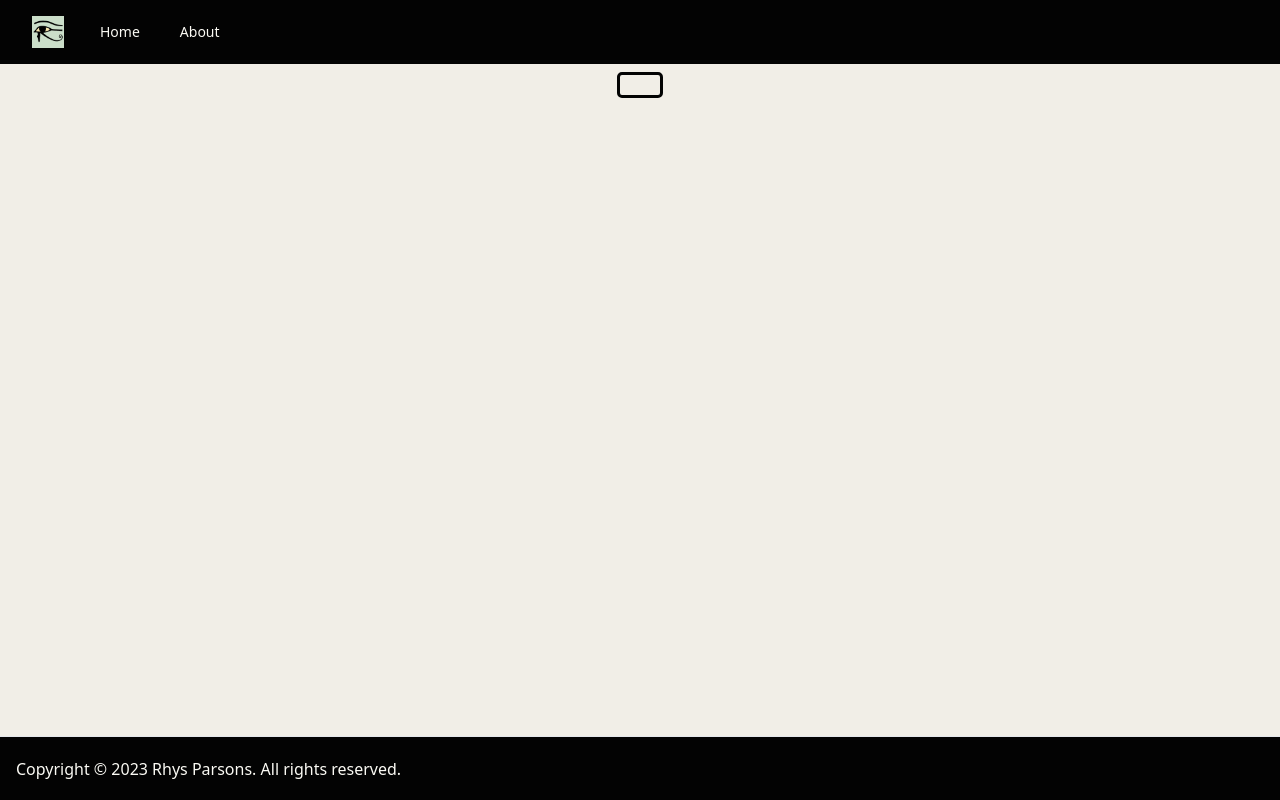
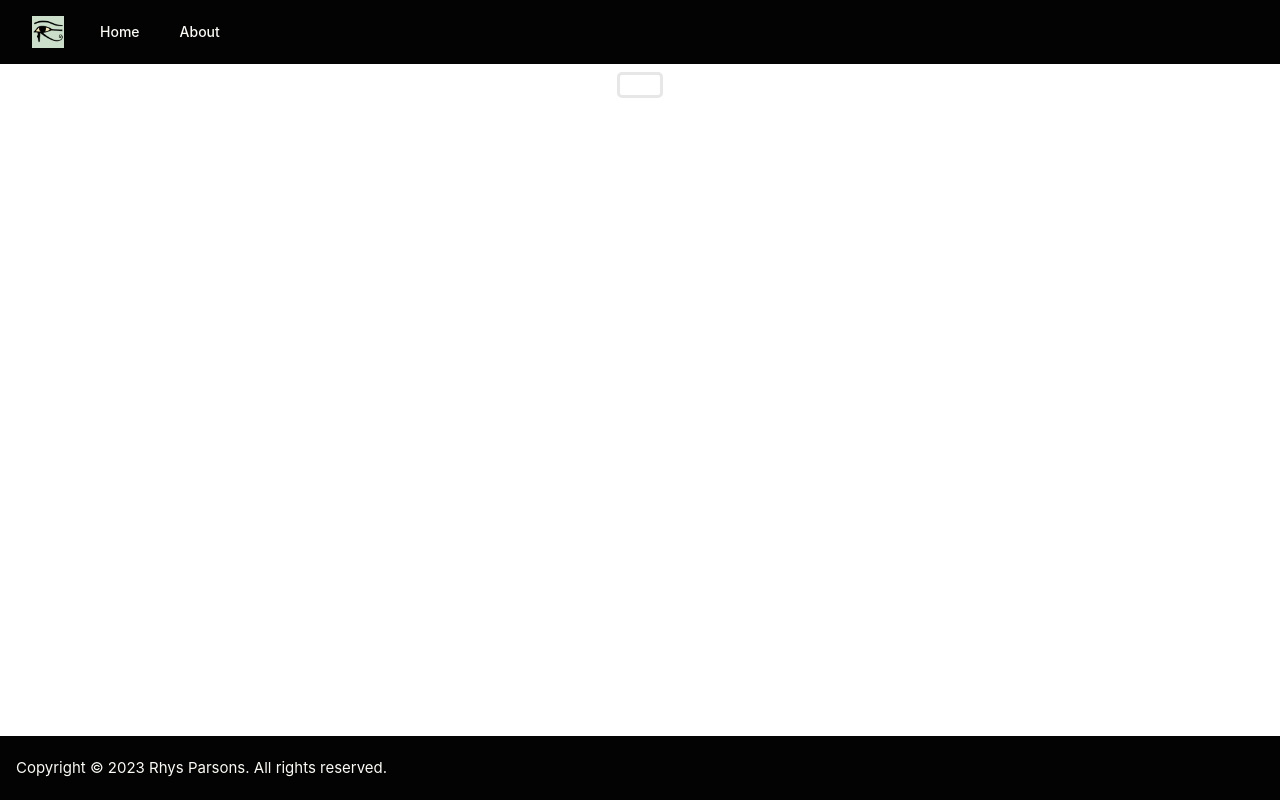
Before and after one commit to rhysgp/rhyssoft.com, a Vue app: page /blog/1 in a window 1280 px wide. Built offline with nearby package versions, Linux system fonts and the light colour scheme.

Commit message:
Improve colours.

```diff
--- a/src/App.vue
+++ b/src/App.vue
@@ -25,7 +25,7 @@ import NavLink from './components/NavLink.vue'
     <router-view />
 
     <!-- Footer -->
-    <footer class="flex items-center min-h-16 p-4 border-t border-gray-200 bg-[#030303] text-[#fbfaf4]">
+    <footer class="flex items-center min-h-16 p-4 bg-[#030303] text-[#fbfaf4]">
       <span class="inline-block">Copyright &copy; 2023 Rhys Parsons. All rights reserved.</span>
     </footer>
 
--- a/src/assets/base.css
+++ b/src/assets/base.css
@@ -1,5 +1,5 @@
 /* color palette from <https://github.com/vuejs/theme> */
-/*
+
 :root {
   --vt-c-white: #ffffff;
   --vt-c-white-soft: #f8f8f8;
@@ -22,10 +22,10 @@
   --vt-c-text-dark-2: rgba(235, 235, 235, 0.64);
 }
 
- */
+
 
 /* semantic color variables for this project */
-/*
+
 :root {
   --color-background: var(--vt-c-white);
   --color-background-soft: var(--vt-c-white-soft);
@@ -36,6 +36,7 @@
 
   --color-heading: var(--vt-c-text-light-1);
   --color-text: var(--vt-c-text-light-1);
+  --color-link: var(--vt-c-text-light-2);
 
   --section-gap: 160px;
 }
@@ -51,6 +52,7 @@
 
     --color-heading: var(--vt-c-text-dark-1);
     --color-text: var(--vt-c-text-dark-2);
+    --color-link: var(--vt-c-text-dark-1);
   }
 }
 
@@ -88,4 +90,3 @@ body {
   -webkit-font-smoothing: antialiased;
   -moz-osx-font-smoothing: grayscale;
 }
-*/
--- a/src/assets/main.css
+++ b/src/assets/main.css
@@ -2,6 +2,12 @@
 @import "@fontsource/poppins/index.css";
 @import "@fontsource/cutive-mono/index.css";
 
-body {
-    background-color: #f1eee7;
+.blog {
+    border: 3px solid var(--color-border);
+    border-radius: 5px;
+    padding: 10px 20px;
+    margin-bottom: 5px;
 }
+
+.blog a { color: var(--color-link) }
+.blog a:hover { text-decoration: underline }
--- a/src/components/Blog.vue
+++ b/src/components/Blog.vue
@@ -26,10 +26,4 @@ const blog: BlogParagraph[] = blogs()[Number(route.params.id)]
 </template>
 
 <style scoped>
-  .blog {
-    border: 3px solid #030303;
-    border-radius: 5px;
-    padding: 10px 20px;
-    margin-bottom: 5px;
-  }
 </style>
--- a/src/components/BlogCard.vue
+++ b/src/components/BlogCard.vue
@@ -30,11 +30,10 @@ const props = defineProps<{
 
 <style scoped>
  .card {
-   color: #030303;
-   background-color: #f1eee7;
+   background-color: var(--color-background-mute);
 
    width: 500px;
-   border: 3px solid #030303;
+   border: 3px solid var(--color-border);
    border-radius: 5px;
    margin-bottom: 10px;
    padding: 10px 20px;
--- a/src/pages/about.vue
+++ b/src/pages/about.vue
@@ -43,17 +43,8 @@ import Heading from '../components/Heading.vue'
   </Content>
 </template>
 <style scoped>
-  a { color: #355132 }
   a.linkedin svg { color: #0a66c2 }
-  a:hover { text-decoration: underline }
   a svg { float: left }
-
-  .blog {
-    border: 3px solid #030303;
-    border-radius: 5px;
-    padding: 10px 20px;
-    margin-bottom: 5px;
-  }
 
   hr {
     background-color: #030303;
@@ -64,8 +55,7 @@ import Heading from '../components/Heading.vue'
 
   p {
     font-size: 14pt;
-    font-family: Poppins,
-    sans-serif;
+    font-family: Poppins, sans-serif;
     margin-bottom: 20px
   }
 
```
